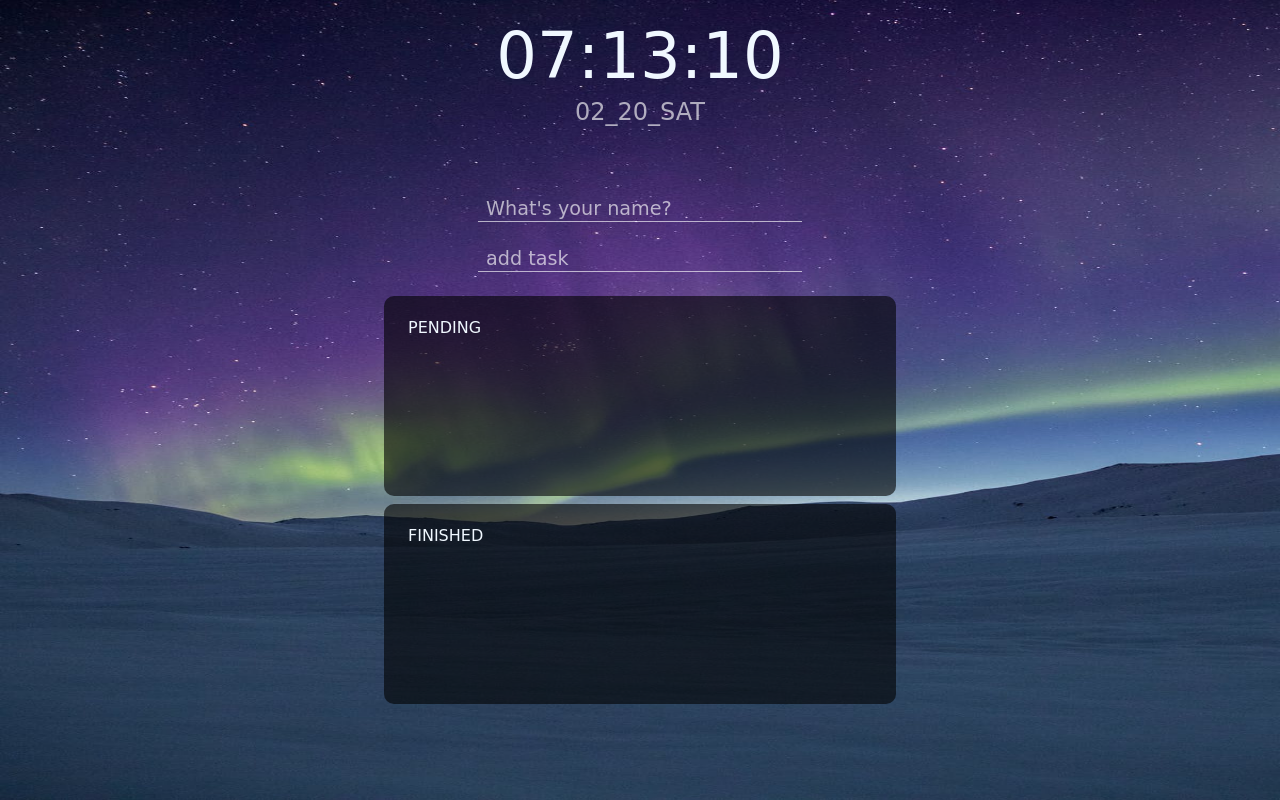
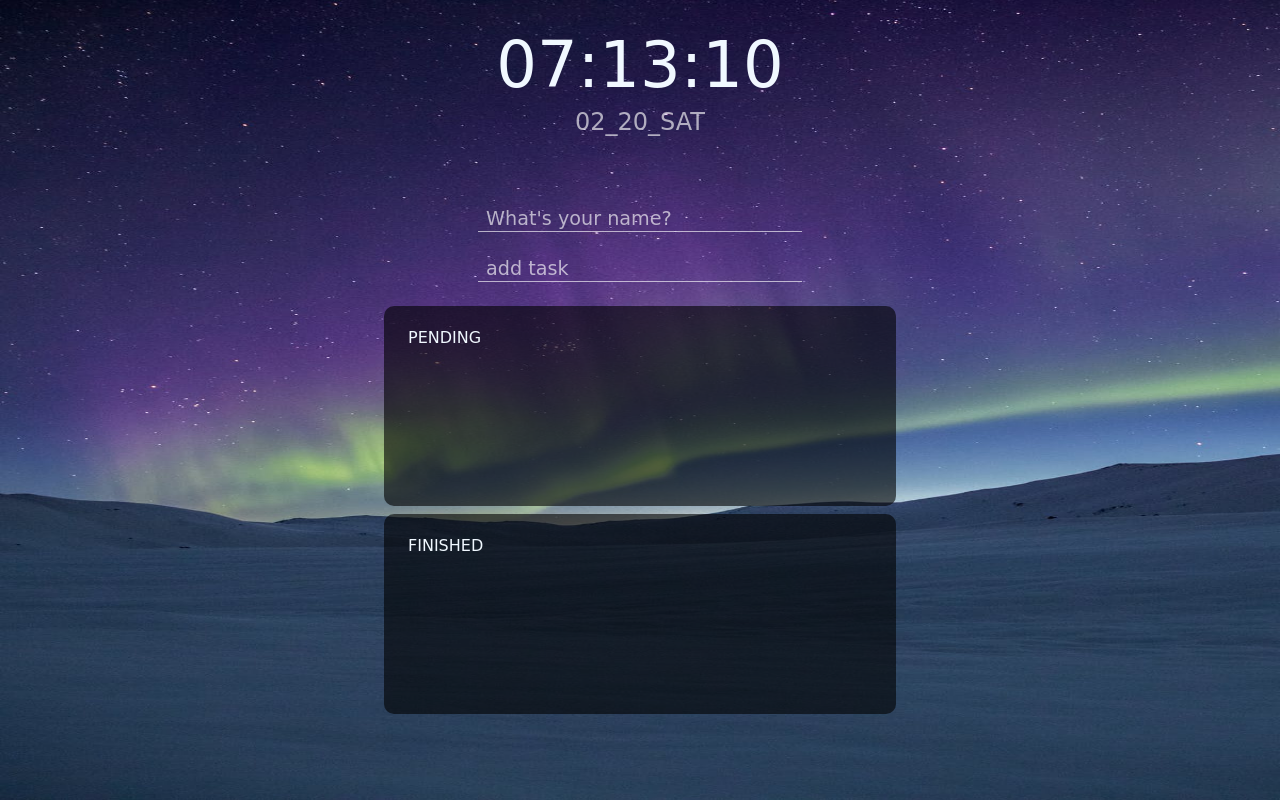
Before and after one commit to kimmsoll/to-do-list, a plain HTML site: page index.html in a window 1280 px wide. Drawn offline with Linux system fonts and the light colour scheme; a web font is replaced by a local one.

Commit message:
Update styles.css

```diff
--- a/styles.css
+++ b/styles.css
@@ -75,6 +75,7 @@ input:hover {
 
 .clock {
   color: aliceblue;
+  margin-top: 0.3em;
   margin-bottom: 0.2em;
 }
 
```
